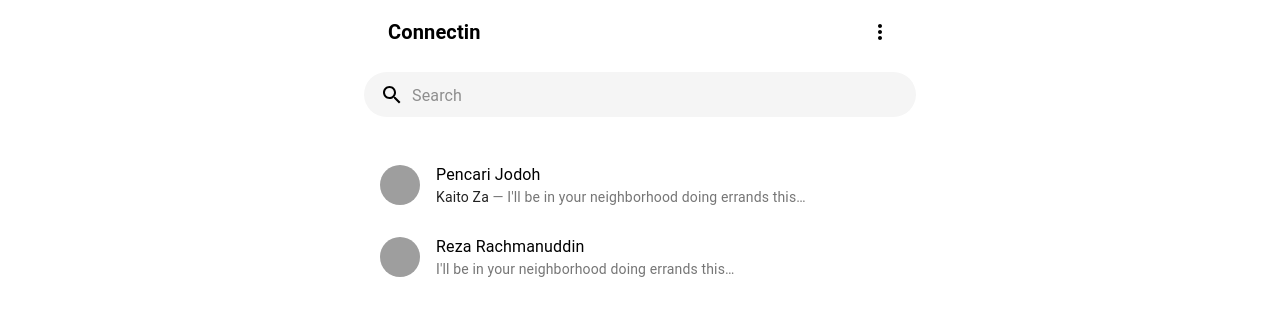
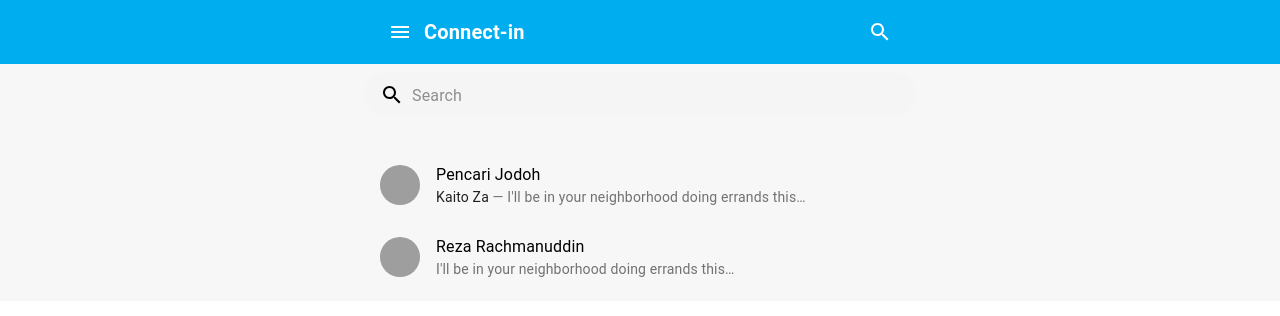
Before and after one commit to retry19/connectin-chat-app, a React (Create React App) app: page / in a window 1280 px wide. Shown: the top 316 px of the page. Built offline with nearby package versions, Linux system fonts and the light colour scheme; grey boxes are pictures that could not be loaded.

Commit message:
feat: add color palette

```diff
--- a/src/App.js
+++ b/src/App.js
@@ -1,5 +1,27 @@
+import { createMuiTheme, ThemeProvider } from '@material-ui/core';
 import Home from './pages/Home';
 
+const theme = createMuiTheme({
+  palette: {
+    primary: {
+      main: '#00aeef',
+      light: '#66e0ff',
+      dark: '#007fbc',
+      contrastText: '#ffffff'
+    },
+    secondary: {
+      main: '#00838f',
+      light: '#4fb3bf',
+      dark: '#005662',
+      contrastText: '#ffffff'
+    }
+  }
+});
+
 export default function App() {
-  return <Home />;
+  return (
+    <ThemeProvider theme={theme}>
+      <Home />
+    </ThemeProvider>
+  );
 }
--- a/src/components/Navbar.js
+++ b/src/components/Navbar.js
@@ -6,7 +6,7 @@ import {
   Toolbar,
   Typography,
 } from '@material-ui/core';
-import { MoreVert } from '@material-ui/icons';
+import { Menu, Search } from '@material-ui/icons';
 
 const useStyles = makeStyles(() => ({
   title: {
@@ -19,14 +19,17 @@ function Navbar() {
   const classes = useStyles();
 
   return (
-    <AppBar position="static" color="inherit" elevation={0}>
+    <AppBar position="static" color="primary" elevation={0}>
       <Container maxWidth="sm">
         <Toolbar>
+          <IconButton edge="start" color="inherit" aria-label="menu">
+            <Menu />
+          </IconButton>
           <Typography variant="h6" className={classes.title}>
-            Connectin
+            Connect-in
           </Typography>
-          <IconButton edge="end" color="inherit" aria-label="menu">
-            <MoreVert />
+          <IconButton edge="end" color="inherit" aria-label="search">
+            <Search />
           </IconButton>
         </Toolbar>
       </Container>
--- a/src/pages/Home.js
+++ b/src/pages/Home.js
@@ -4,7 +4,7 @@ import SearchBox from '../components/SearchBox';
 
 export default function Home() {
   return (
-    <div>
+    <div style={{ backgroundColor: '#f7f7f7' }}>
       <Navbar />
 
       <SearchBox />
```
